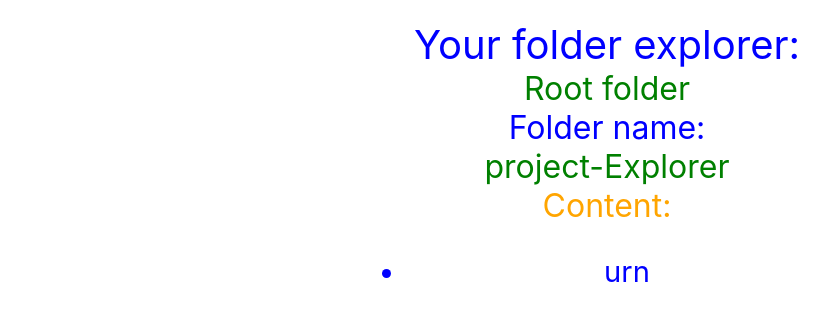
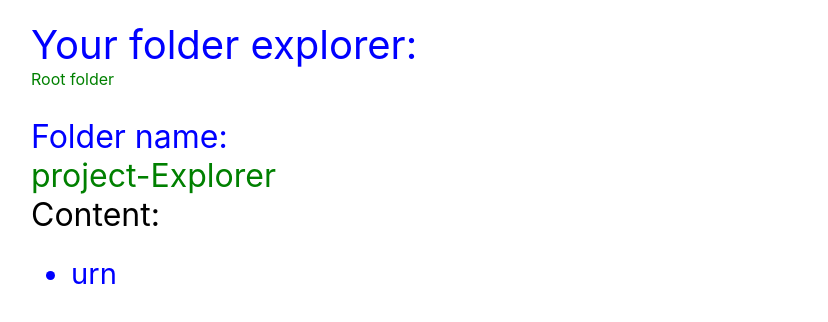
Before and after one commit to amireppel/intuitFolderExplorer, a React (Create React App) app in the folder folders-explorer/: page / in a window 1280 px wide. Shown: the top 322 px of the page, without its empty margins (33-861 px from the left). Built offline with nearby package versions, Linux system fonts and the light colour scheme.

Commit message:
mobile view

```diff
--- a/folders-explorer/src/App.css
+++ b/folders-explorer/src/App.css
@@ -1,9 +1,16 @@
+
+@media only screen and (max-width: 600px){
 .App {
-  text-align: center;
-  width: 30em;
-  margin: auto;
+ margin-left:1em;
+
 }
+}
+@media only screen and (min-width: 600px){
+  .App {
+   margin-left:4em;
 
+  }
+}
 .App-Header {
   margin-top: 0.5em;
   font-size: 2.5em;
@@ -11,14 +18,16 @@
 }
 
 .Back-Arrow {
-  font-size: 2em;
+  font-size: 3em;
+  font-weight: bold;
   color: green;
   cursor: pointer;
 }
 
 .Root-Folder {
-  font-size: 2em;
+
   color: green;
+  min-height: 3em;
 }
 
 .Folder-Name-Title {
@@ -33,7 +42,7 @@
 
 .Folder-Content {
   font-size: 2em;
-  color: orange;
+  color: black;
 }
 
 .Folder-Content ul {
@@ -42,7 +51,7 @@
 }
 .Folder-Content li {
 
- margin-top:1em;
+ margin-top:0.5em;
 }
 .Sub-Folder{
   color:blue;
```
